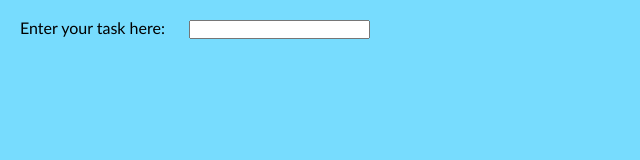
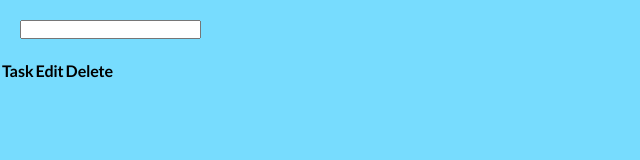
Before and after one commit to talgathia/ToDo-Liste, a plain HTML site: page index.html in a window 1280 px wide. Shown: the whole page, without its empty margins (0-640 px from the left). Drawn offline with Linux system fonts and the light colour scheme.

Commit message:
index - added table framework

```diff
--- a/index.html
+++ b/index.html
@@ -7,11 +7,18 @@
     <link rel="stylesheet" href="css/style.css">
 </head>
 <body>
-    <label for="task" id="task-label">Enter your task here:</label>
+    <!-- <label for="task" id="task-label">Enter your task here:</label> -->
     <input type="text" name="task" class="task-input">
 
     <table class="task-table">
+        <thead>
+            <th>Task</th>
+            <th>Edit</th>
+            <th>Delete</th>
+        </thead>
+        <tbody>
 
+        </tbody>
     </table>
 
 </body>
```
